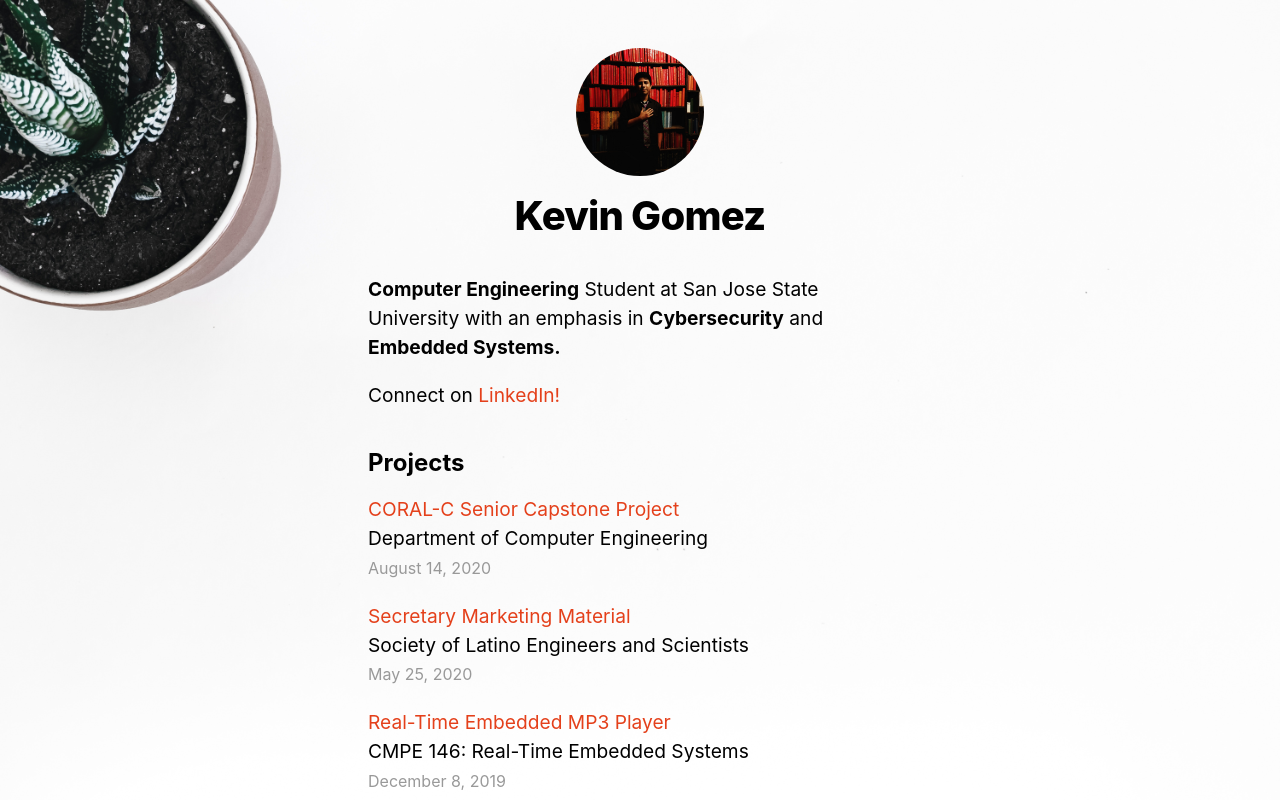
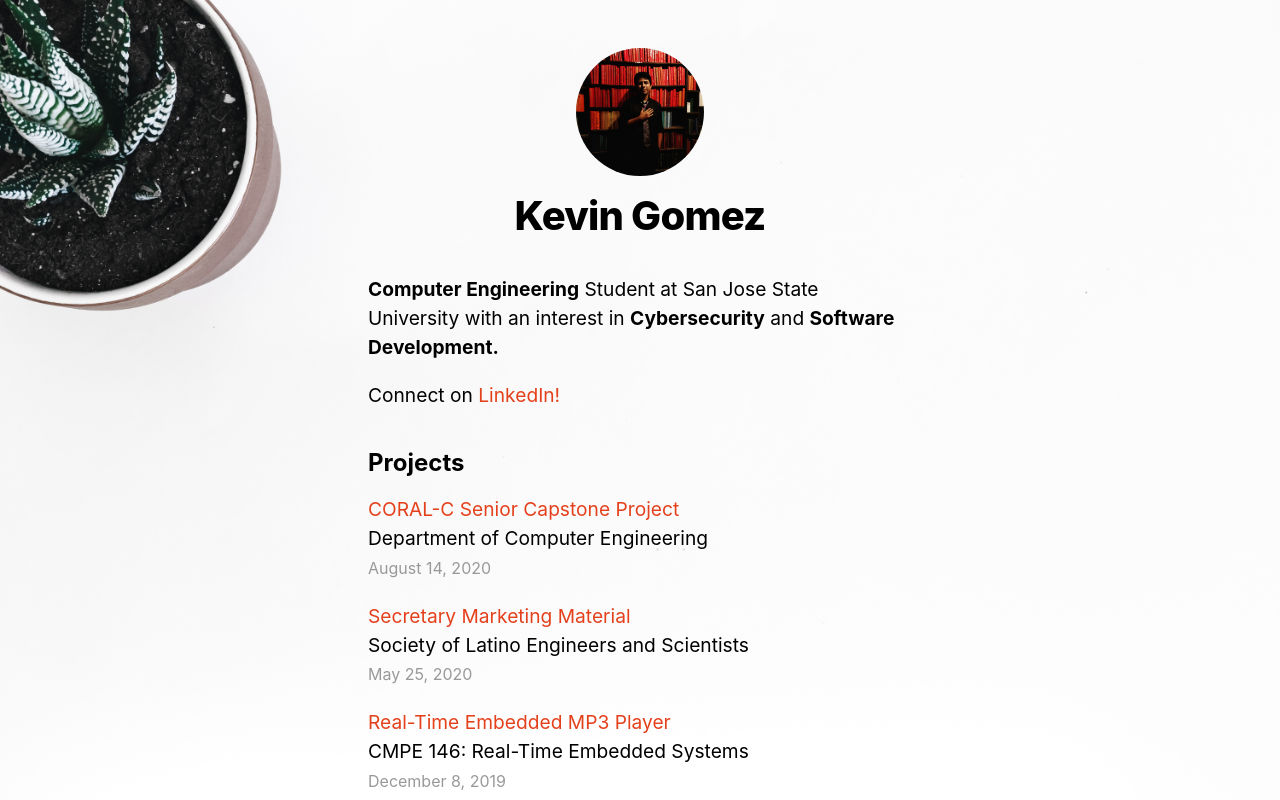
Before and after one commit to KevinG182/kevgomezdev, a Next.js app: page / in a window 1280 px wide. Shown: the top 800 px of the page. Built offline with nearby package versions, Linux system fonts and the light colour scheme.

Commit message:
Software Development Replace

```diff
--- a/pages/index.js
+++ b/pages/index.js
@@ -21,7 +21,7 @@ export default function Home({ allPostsData }) {
         <title>{siteTitle}</title>
       </Head>
       <section className={utilStyles.headingMd}>
-        <p><b>Computer Engineering</b> Student at San Jose State University with an emphasis in <b>Cybersecurity</b> and <b>Embedded Systems.</b></p>
+        <p><b>Computer Engineering</b> Student at San Jose State University with an interest in <b>Cybersecurity</b> and <b>Software Development.</b></p>
         <p>
           Connect on{' '}
           <a href="https://www.linkedin.com/in/KevinGomezEngr/">LinkedIn!</a>
```
